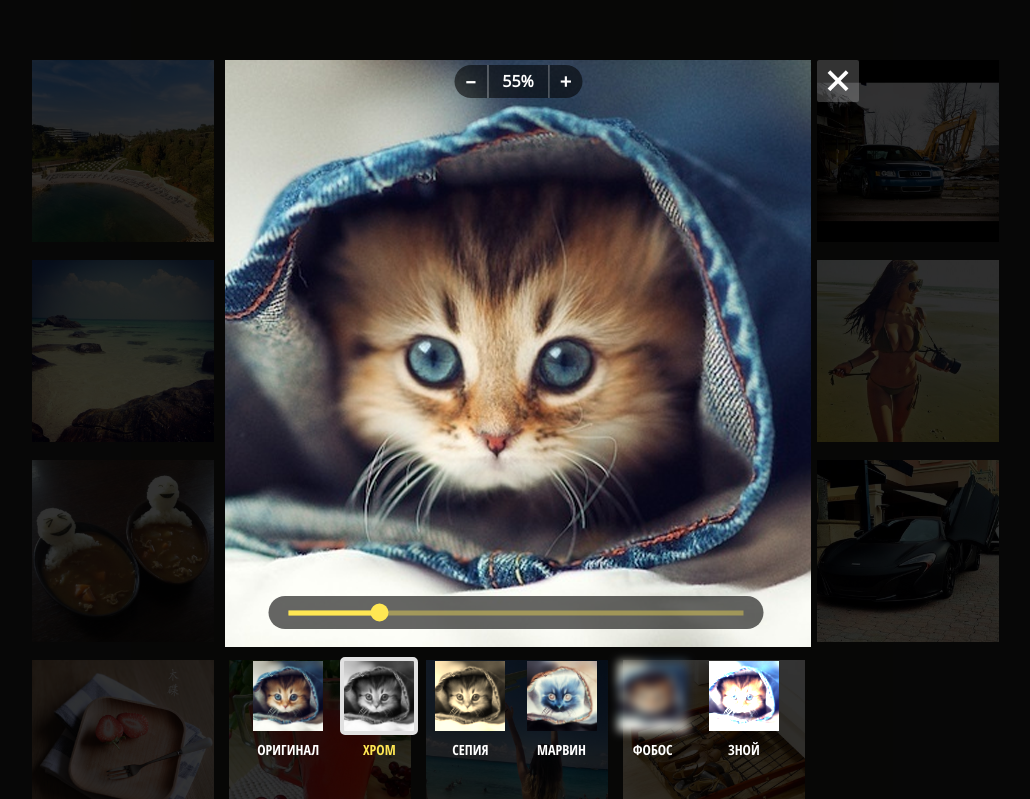
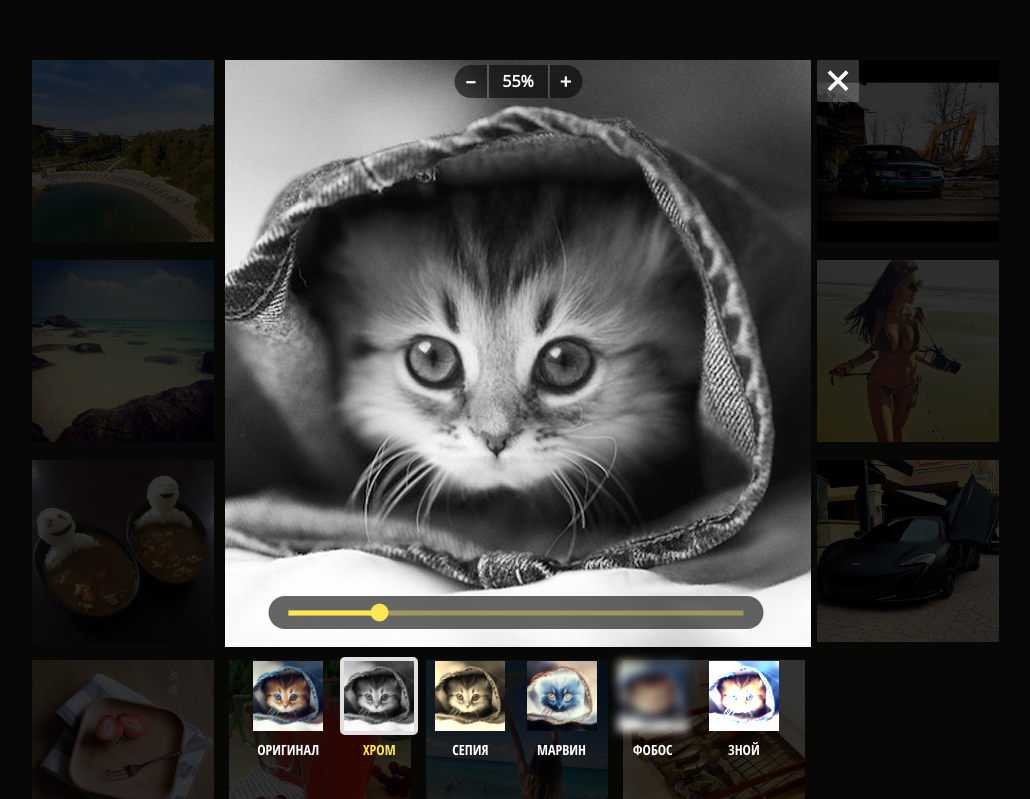
Before and after one commit to frontender-training/kekstagram-baseJS, a website: page index.html in a window 1280 px wide. Both pictures are taken after a click on the label "ХРОМ". Shown: the top 799 px of the page, without its empty margins (124-1154 px from the left). Drawn offline with nearby package versions, Linux system fonts and the light colour scheme.

Commit message:
Add event handlers for filters

```diff
--- a/js/form.js
+++ b/js/form.js
@@ -1,8 +1,18 @@
 'use strict';
 
 var uploadPicture = document.querySelector('.upload-overlay');
+var uploadPictureComment = uploadPicture.querySelector('.upload-form-description');
+var uploadPictureFilters = uploadPicture.querySelector('.upload-filter-controls');
+var filterPicturePreview = uploadPicture.querySelector('.filter-image-preview');
 
-var uploadPictureComment = uploadPicture.querySelector('.upload-form-description');
+// Добавление фильтра к картинке по клику
+uploadPictureFilters.addEventListener('click', function(evt) {
+   setFilter(evt);
+});
+
+function setFilter(evt) {
+  filterPicturePreview.className = 'filter-image-preview filter-' + evt.target.value;
+}
 
 // Валидация формы
 uploadPictureComment.addEventListener('invalid', function (evt) {
```
Also changed, not shown: index.html (+2 -2 lines).
